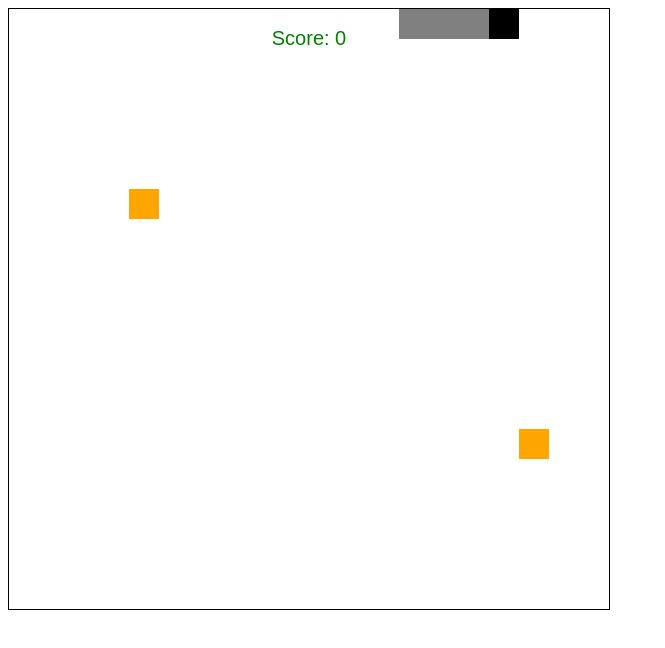
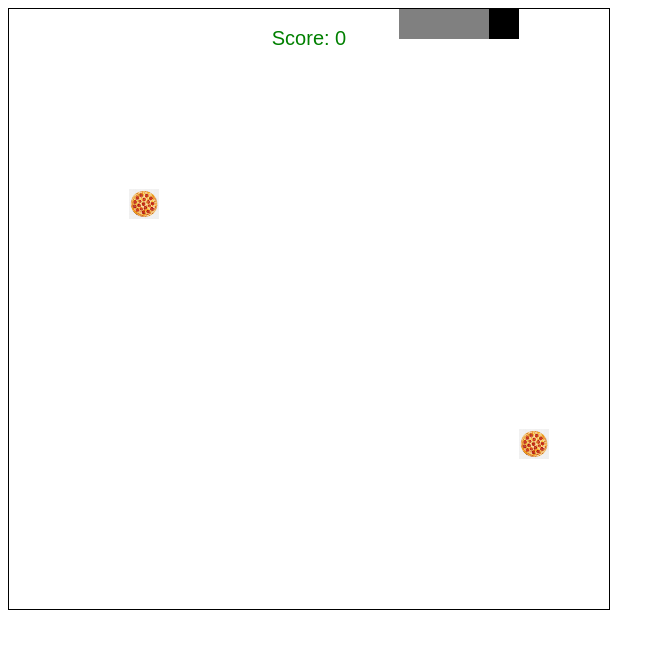
Before and after one commit to kallosbela/snakegame, a plain HTML site: page index.html in a window 1280 px wide. Shown: the whole page, without its empty margins (0-665 px from the left). Drawn offline with Linux system fonts and the light colour scheme.

Commit message:
add pizza

```diff
--- a/index.html
+++ b/index.html
@@ -5,6 +5,7 @@
   <meta http-equiv="X-UA-Compatible" content="IE=edge">
   <meta name="viewport" content="width=device-width, initial-scale=1.0">
   <title>Snake game</title>
+  <link rel="stylesheet" href="style.css">
 </head>
 <body>
   <canvas></canvas>
--- a/script.js
+++ b/script.js
@@ -104,7 +104,12 @@ function update(delta) {
   foodSpawnElapsed += delta;
   if (foodSpawnElapsed > FOOD_SPAWN_INTERVAL) {
     foodSpawnElapsed -= FOOD_SPAWN_INTERVAL;
+    const pizza = document.createElement("img");
+    pizza.src = "pizza.jpg";
+    pizza.style.width = CELL_SIZE;
+    pizza.style.height = CELL_SIZE;
     foods.push({
+      pizza: pizza,
       x: Math.floor(Math.random() * WORLD_WIDTH),
       y: Math.floor(Math.random() * WORLD_HEIGHT),
     });
@@ -117,8 +122,9 @@ function render() {
   ctx.textBaseline = "middle";
 
   ctx.fillStyle = "orange";
-  foods.forEach(({ x, y }) => {
-    ctx.fillRect(x * CELL_SIZE, y * CELL_SIZE, CELL_SIZE, CELL_SIZE);
+  foods.forEach(({ pizza, x, y }) => {
+    ctx.drawImage(pizza, x * CELL_SIZE, y * CELL_SIZE, CELL_SIZE, CELL_SIZE );
+    //ctx.fillRect(x * CELL_SIZE, y * CELL_SIZE, CELL_SIZE, CELL_SIZE);
   });
 
   snake.parts.forEach(({ x, y }, index) => {
@@ -129,7 +135,6 @@ function render() {
     }
     ctx.fillRect(x * CELL_SIZE, y * CELL_SIZE, CELL_SIZE, CELL_SIZE);
   });
-
 
   ctx.fillStyle = "green";
   ctx.font = "20px Arial";
--- /dev/null
+++ b/style.css
@@ -0,0 +1,9 @@
+img {
+  position: fixed;
+  width: 20px;
+  height: 20px;
+}
+
+canvas {
+  position: fixed;
+}
```
Also changed, not shown: pizza.jpg (added), pizza.png (added).
